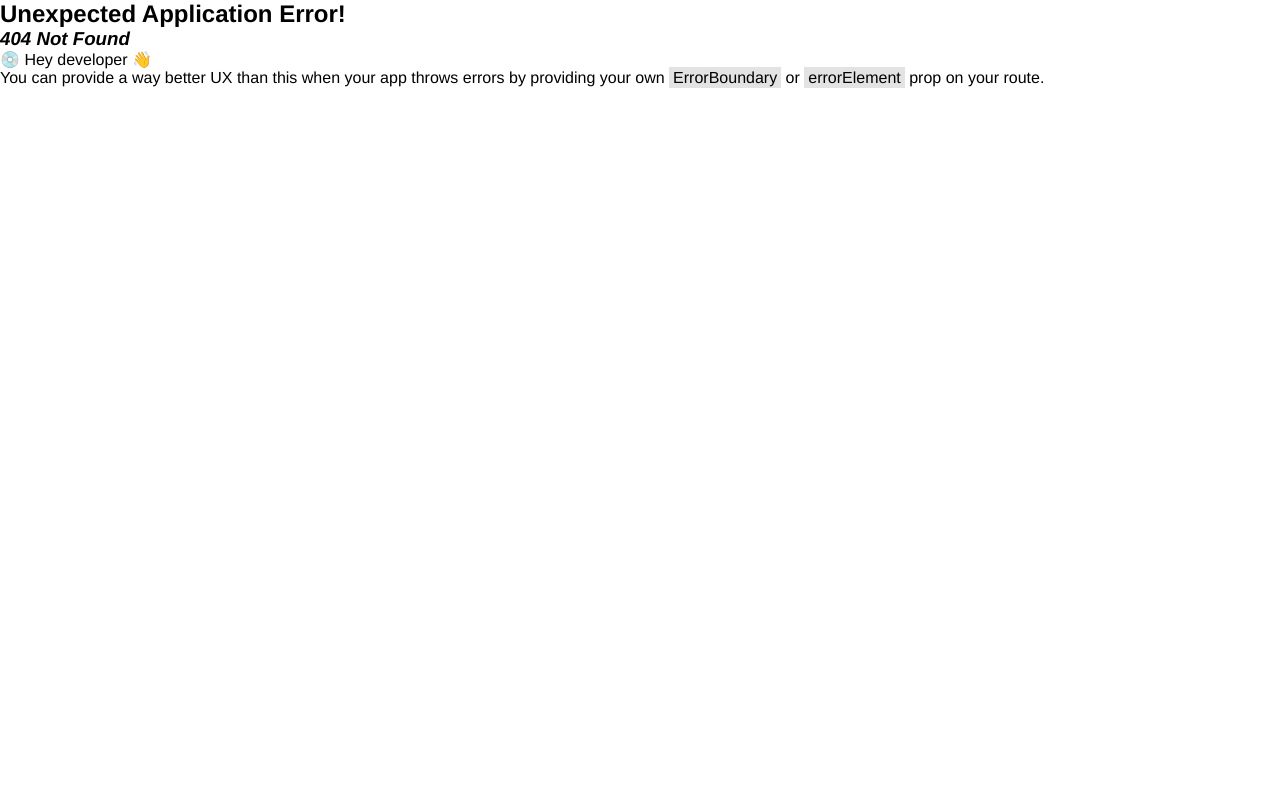
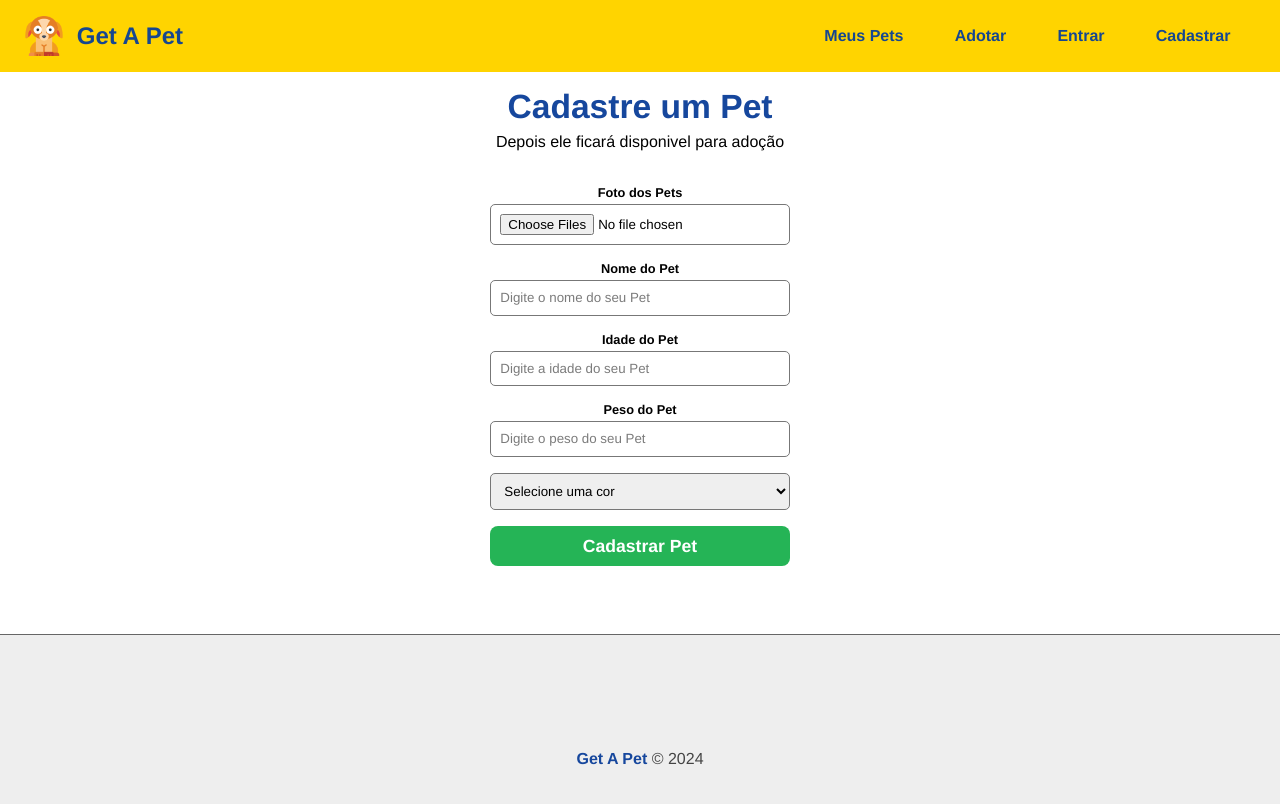
Before and after one commit to Lucalopezz/Get_a_Pet, a React (Vite) app in the folder frontend/: page /pet/add in a window 1280 px wide. Before the commit this address had no page. Shown: the top 804 px of the page. Built offline with nearby package versions, Linux system fonts and the light colour scheme.

Commit message:
add pet in the system

```diff
--- a/frontend/src/components/form/Form.module.css
+++ b/frontend/src/components/form/Form.module.css
@@ -43,3 +43,20 @@
   height: 100px;
   margin-left: 1em;
 }
+
+.form_control_select {
+  display: flex;
+  flex-direction: column;
+  margin-bottom: 1em;
+}
+
+.form_control_select label {
+  margin-bottom: 0.6em;
+  font-weight: bold;
+}
+
+.form_control_select select {
+  padding: 0.7em;
+  border: 1px solid #777;
+  border-radius: 5px;
+}
--- /dev/null
+++ b/frontend/src/components/form/PetForm.jsx
@@ -0,0 +1,87 @@
+import { useState } from "react";
+
+import { useForm, Controller } from "react-hook-form";
+
+import formStyles from "./Form.module.css";
+
+import Input from "./Input";
+
+const imageURL = 'http://localhost:5000/'
+
+
+const PetForm = ({ onSubmit, petData, btnText }) => {
+  const {
+    register,
+    handleSubmit,
+    control,
+    formState: { errors },
+  } = useForm();
+  const [pet, setPet] = useState(petData || {});
+  const colors = ["Branco", "Preto", "Cinza", "Caramelo"];
+
+
+
+  return (
+    <form className={formStyles.form_container} onSubmit={handleSubmit(onSubmit)}>
+        <div className={formStyles.preview_pet_images} >
+            {pet.images  && (
+                pet.images.map((image, index) => <img src={`${imageURL}images/pets/${image} `}  alt={pet.name} key={`${pet.name}+${index}`}  /> )
+            )}
+        </div>
+      <Input
+        text="Foto dos Pets"
+        type="file"
+        name="images"
+        {...register("images")}
+        accept="image/png,image/jpeg"
+        multiple={true}
+      />
+      <Input
+        value={pet.name || ""}
+        text="Nome do Pet"
+        type="text"
+        name="name"
+        placeholder="Digite o nome do seu Pet"
+        {...register("name")}
+        d
+      />
+      <Input
+        text="Idade do Pet"
+        type="text"
+        name="age"
+        placeholder="Digite a idade do seu Pet"
+        {...register("age")}
+        value={pet.age || ""}
+      />
+      <Input
+        text="Peso do Pet"
+        type="text"
+        name="weight"
+        placeholder="Digite o peso do seu Pet"
+        {...register("weight")}
+        value={pet.weight || ""}
+      />
+      <div className={formStyles.form_control_select}>
+      <Controller
+        name="color"
+        control={control}
+        defaultValue={pet.color || ''}
+        render={({ field }) => (
+          <select {...field}>
+            <option value="" disabled>Selecione uma cor</option>
+            {colors.map((color) => (
+              <option key={color} value={color}>
+                {color}
+              </option>
+            ))}
+          </select>
+        )}
+      />
+      </div>
+
+      <input type="submit" value={btnText} />
+    </form>
+  );
+};
+
+export default PetForm;
--- a/frontend/src/components/layout/Navbar.jsx
+++ b/frontend/src/components/layout/Navbar.jsx
@@ -16,6 +16,9 @@ const Navbar = () => {
         <h2>Get A Pet</h2>
       </div>
       <ul>
+        <li>
+          <Link to="/pet/mypets">Meus Pets</Link>
+        </li>
         <li>
           <Link to="/">Adotar</Link>
         </li>
--- /dev/null
+++ b/frontend/src/components/layout/RoundedImage.jsx
@@ -0,0 +1,13 @@
+import styles from './RoundedImage.module.css'
+
+function RoundedImage({ src, alt, width }) {
+  return (
+    <img
+      className={`${styles.rounded_image} ${styles[width]}`}
+      src={src}
+      alt={alt}
+    />
+  )
+}
+
+export default RoundedImage
--- /dev/null
+++ b/frontend/src/components/layout/RoundedImage.module.css
@@ -0,0 +1,10 @@
+.rounded_image {
+  width: 200px;
+  height: 200px;
+  border-radius: 100%;
+}
+
+.rounded_image.px75 {
+  width: 75px;
+  height: 75px;
+}
--- /dev/null
+++ b/frontend/src/components/pages/Pet/AddPet.jsx
@@ -0,0 +1,62 @@
+import styles from "./AddPet.module.css";
+
+import api from "../../../utils/api";
+
+import { useState } from "react";
+import { useNavigate } from "react-router-dom";
+
+import useFlashMessage from "../../../hooks/useFlashMessage";
+import PetForm from "../../form/PetForm";
+
+const AddPet = () => {
+  const [token] = useState(localStorage.getItem("token") || "");
+  const { setFlashMessage } = useFlashMessage();
+  const navigate = useNavigate();
+
+  async function registerPet(pet) {
+    console.log(pet);
+    let msgType = "success";
+    const formData = new FormData();
+    await Object.keys(pet).forEach((key) => {
+      if (key === "images") {
+        for (let i = 0; i < pet[key].length; i++) {
+          formData.append("images", pet[key][i]);
+        }
+      } else {
+        formData.append(key, pet[key]);
+      }
+    });
+
+    const data = await api
+      .post("pets/create", formData, {
+        headers: {
+          Authorization: `Bearer ${JSON.parse(token)}`,
+          "Content-Type": "multipart/form-data",
+        },
+      })
+      .then((response) => {
+        console.log(response.data);
+        return response.data;
+      })
+      .catch((err) => {
+        msgType = "error";
+        return err.response.data;
+      });
+    setFlashMessage(data.message, msgType);
+    if (msgType !== "error") {
+      navigate("/pet/mypets");
+    }
+  }
+  return (
+    <section className={styles.addpet_header}>
+      <div>
+        <h1>Cadastre um Pet</h1>
+        <p>Depois ele ficará disponivel para adoção</p>
+      </div>
+      <br />
+      <PetForm btnText="Cadastrar Pet" onSubmit={registerPet} />
+    </section>
+  );
+};
+
+export default AddPet;
--- /dev/null
+++ b/frontend/src/components/pages/Pet/AddPet.module.css
@@ -0,0 +1,8 @@
+.addpet_header {
+    text-align: center;
+    margin-bottom: 1.2em;
+  }
+
+  .addpet_header h1 {
+    margin-bottom: 0.2em;
+  }
--- /dev/null
+++ b/frontend/src/components/pages/Pet/Dashboard.module.css
@@ -0,0 +1,92 @@
+.petslist_header {
+  display: flex;
+  justify-content: space-between;
+  align-items: center;
+  margin-bottom: 2em;
+}
+
+.petslist_header h1 {
+  margin: 0;
+}
+
+.petslist_header a {
+  text-decoration: none;
+  background-color: #16479d;
+  color: #fff;
+  font-weight: bold;
+  cursor: pointer;
+  transition: 0.5s;
+  padding: 0.5em 0.8em;
+  border-radius: 5px;
+  border: 2px solid #16479d;
+}
+
+.petslist_header a:hover {
+  background-color: transparent;
+  color: #16479d;
+}
+
+.petslist_container {
+  display: flex;
+  flex-direction: column;
+}
+
+.petlist_row {
+  border-bottom: 1px solid #16479d;
+  padding: 1em;
+  margin: 1em;
+  display: flex;
+  align-items: center;
+  width: 100%;
+}
+
+.petlist_row img {
+  margin-right: 1em;
+}
+
+.petlist_row span {
+  min-width: 100px;
+}
+
+.actions {
+  margin-left: auto;
+}
+
+.actions a,
+.actions button {
+  text-decoration: none;
+  color: #16479d;
+  border: 2px solid #16479d;
+  border-radius: 5px;
+  padding: 7px 12px;
+  background-color: #fff;
+  margin-left: 1em;
+  cursor: pointer;
+  transition: 0.3s;
+  font-size: 12px;
+}
+
+.actions a:hover,
+.actions button:hover {
+  background-color: #16479d;
+  color: #fff;
+}
+
+.actions .conclude_btn {
+  color: #25b456;
+  border-color: #25b456;
+}
+
+.actions .conclude_btn:hover {
+  color: #fff;
+  background-color: #25b456;
+}
+
+/* my adoptions */
+.contacts {
+  margin-left: 2em;
+}
+
+.contacts p {
+  margin-bottom: 0.5em;
+}
--- /dev/null
+++ b/frontend/src/components/pages/Pet/MyPets.jsx
@@ -0,0 +1,22 @@
+import { useState, useEffect } from "react";
+import { Link } from "react-router-dom";
+
+import styles from "./Dashboard.module.css";
+
+const MyPets = () => {
+  const [pets, setPets] = useState([]);
+  return (
+    <section>
+      <div className={styles.petslist_header}>
+        <h1>Meus pets</h1>
+        <Link to="/pet/add">Cadastrar Pet</Link>
+      </div>
+      <div className={styles.petslist_container}>
+        {pets.length > 0 && <p>Meus pets cadastrados</p>}
+        {pets.length === 0 && <p>Não há pets cadastrados</p>}
+      </div>
+    </section>
+  );
+};
+
+export default MyPets;
--- a/frontend/src/components/pages/User/Profile.jsx
+++ b/frontend/src/components/pages/User/Profile.jsx
@@ -12,6 +12,9 @@ import { useState, useEffect } from "react";
 import api from "../../../utils/api";
 
 import useFlashMessage from "../../../hooks/useFlashMessage";
+import RoundedImage from "../../layout/RoundedImage";
+
+const imageURL = 'http://localhost:5000/'
 
 const imageUserSchema = z.object({
   name: z.string(),
@@ -48,13 +51,13 @@ const Profile = () => {
   });
 
   const onSubmit = async (userData) => {
+    console.log(user);
     let msgType = "success";
     const formData = new FormData();
 
     Object.keys(user).forEach((key) => {
       formData.append(key, userData[key] || user[key]); //update the data whitch was updated, and include the data witch isnt updated
     });
-
 
     if (userData.password) {
       formData.append("password", userData.password); //add the password camp to the resquest
@@ -65,7 +68,6 @@ const Profile = () => {
     if (userData.image[0] instanceof File) {
       formData.append("image", userData.image[0]);
     }
-
 
     const data = await api
       .patch(`/users/edit/${user._id}`, formData, {
@@ -88,10 +90,12 @@ const Profile = () => {
   };
   return (
     <section>
+
       <div className={styles.profile_header}>
         <h1>Perfil</h1>
-        <p> Preview Imagem</p>
-        <br />
+        {user.image && (
+          <RoundedImage src={`${imageURL}images/users/${user.image}`}  alt={user.name}/>
+        )}
       </div>
       <form
         onSubmit={handleSubmit(onSubmit)}
```
Also changed, not shown: frontend/src/components/pages/Auth/Register.jsx (+3 -4 lines), frontend/src/main.jsx (+10 -0 lines), 1 other file (tests, documents, lock files or other folders).
